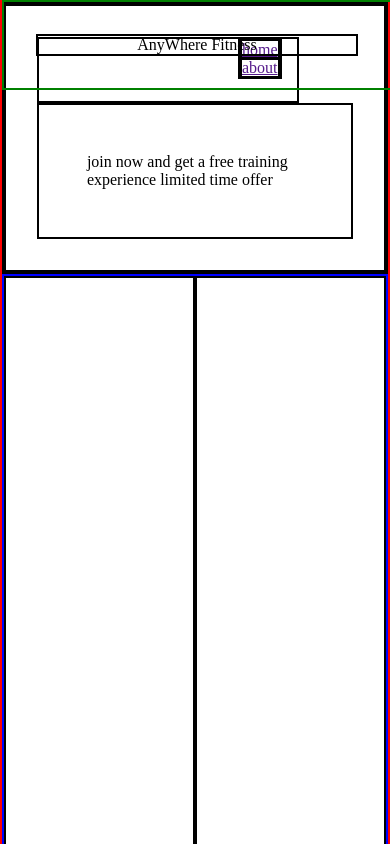
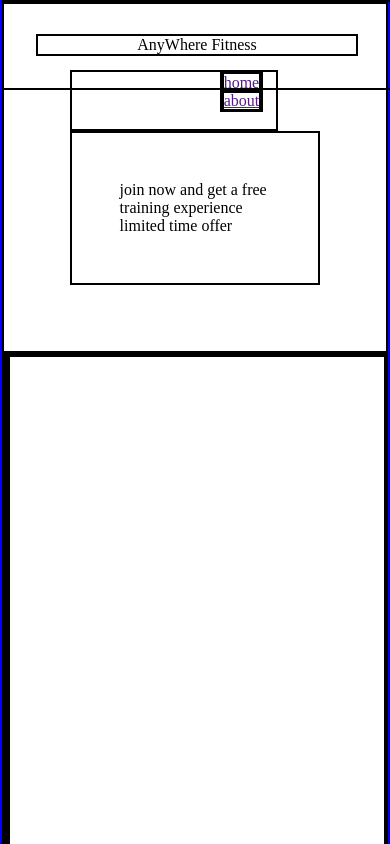
Before and after one commit to anywhere-fitness-2-sept20/marketing, a plain HTML site: page Home.html in a window 390 px wide. Shown: the top 844 px of the page. Drawn offline with Linux system fonts and the light colour scheme.

Commit message:
marketing/Responsive Design

```diff
--- a/index.css
+++ b/index.css
@@ -98,7 +98,7 @@ video {
 header {
   width: 100%;
   padding: 2rem;
-  border: 2px solid green;
+  border: 2px solid black;
   position: fixed;
   top: 0;
 }
@@ -111,12 +111,12 @@ header h1 {
 body {
   width: 100%;
   height: 100%;
-  border: 2px solid red;
+  border: 2px solid black;
 }
 
 .bodyHeader {
   width: 100%;
-  padding: 8%;
+  padding: 11.8%;
   border: 4px solid black;
 }
 
@@ -150,8 +150,7 @@ ul a {
 .registration {
   width: 100%;
   height: 55rem;
-  /* padding: 27rem; */
-  border: 2px solid blue;
+  border: 2px solid black;
   display: flex;
   justify-content: center;
 }
@@ -178,3 +177,112 @@ footer {
   border: 2px solid black;
   text-align: center;
 }
+
+@media (max-width: 700px) {
+  body {
+    border: 2px solid red;
+  }
+
+  .bodyHeader {
+    width: 100%;
+    padding: 16.4%;
+    border: 4px solid black;
+  }
+
+  .registration .image {
+    /* border: 2px solid blue; */
+    width: 0%;
+    height: 100%;
+  }
+
+  .registration .form {
+    border: 2px solid black;
+    width: 100%;
+    height: 100%;
+  }
+}
+
+@media (max-width: 500px) {
+  header {
+    width: 100%;
+    padding: 2rem;
+    border: 2px solid black;
+    position: fixed;
+    top: 0;
+  }
+
+  header h1 {
+    border: 2px solid black;
+    text-align: center;
+  }
+
+  body {
+    width: 100%;
+    height: 100%;
+    border: 2px solid blue;
+  }
+
+  .bodyHeader {
+    width: 100%;
+    padding: 17%;
+    border: 2px solid black;
+  }
+
+  .bodyHeader p {
+    border: 2px solid black;
+    display: flex;
+    justify-content: center;
+    padding: 3rem;
+  }
+
+  .headerNav {
+    border: 2px solid black;
+    display: flex;
+    justify-content: flex-end;
+    width: 83%;
+    padding: 0% 5% 7% 0%;
+  }
+
+  ul {
+    border: 2px solid black;
+    list-style-type: none;
+    display: flex;
+    flex-direction: column;
+  }
+
+  ul a {
+    border: 2px solid black;
+    list-style-type: none;
+  }
+
+  .registration {
+    width: 100%;
+    height: 55rem;
+    border: 2px solid black;
+    display: flex;
+    justify-content: center;
+  }
+
+  .registration .image {
+    /* border: 2px solid blue; */
+    width: 0%;
+    height: 100%;
+  }
+
+  .registration .form {
+    border: 2px solid black;
+    width: 100%;
+    height: 100%;
+  }
+
+  footer {
+    width: 100%;
+    padding: 2rem;
+    border: 2px solid black;
+  }
+
+  .footerNav {
+    border: 2px solid black;
+    text-align: center;
+  }
+}
```
